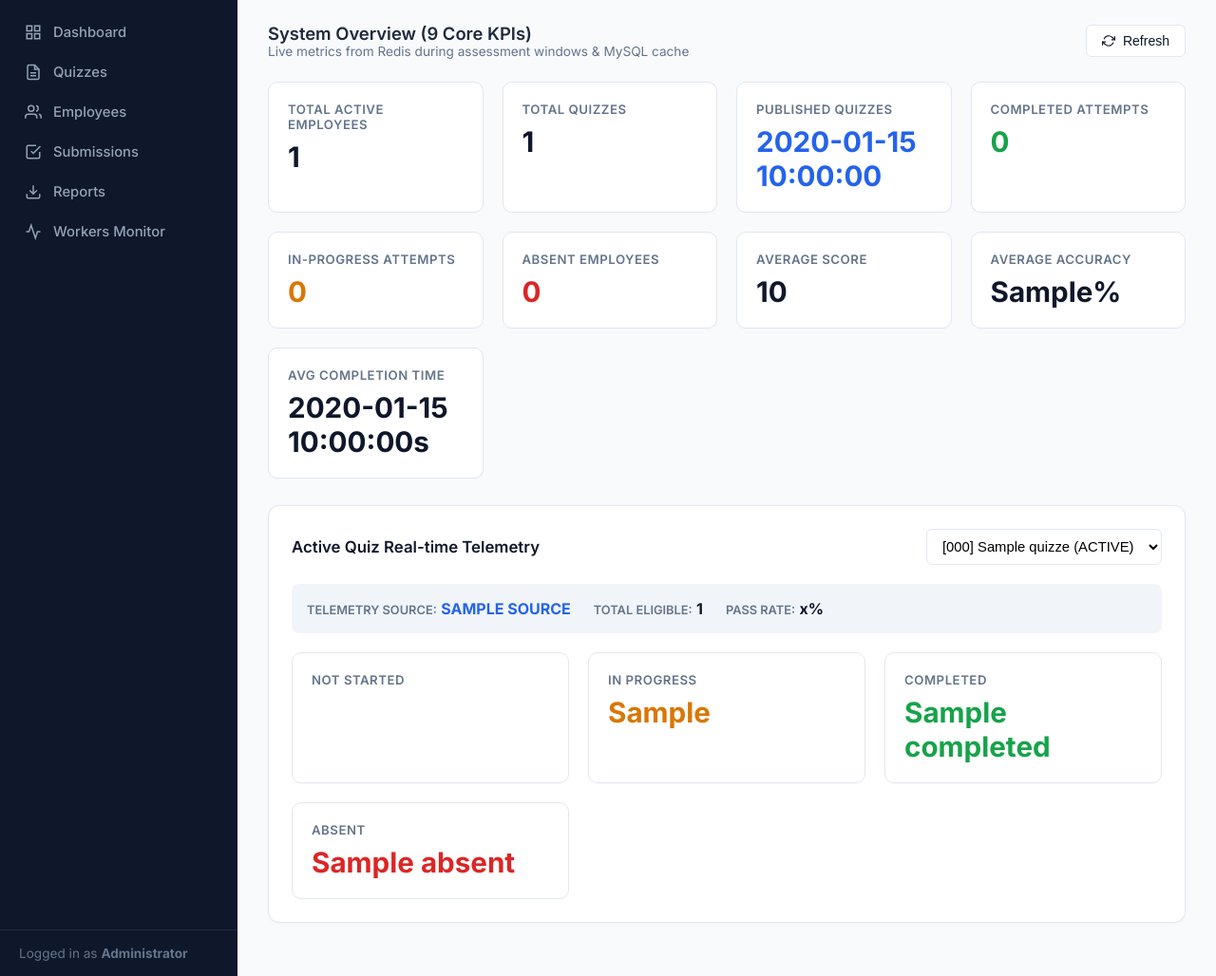
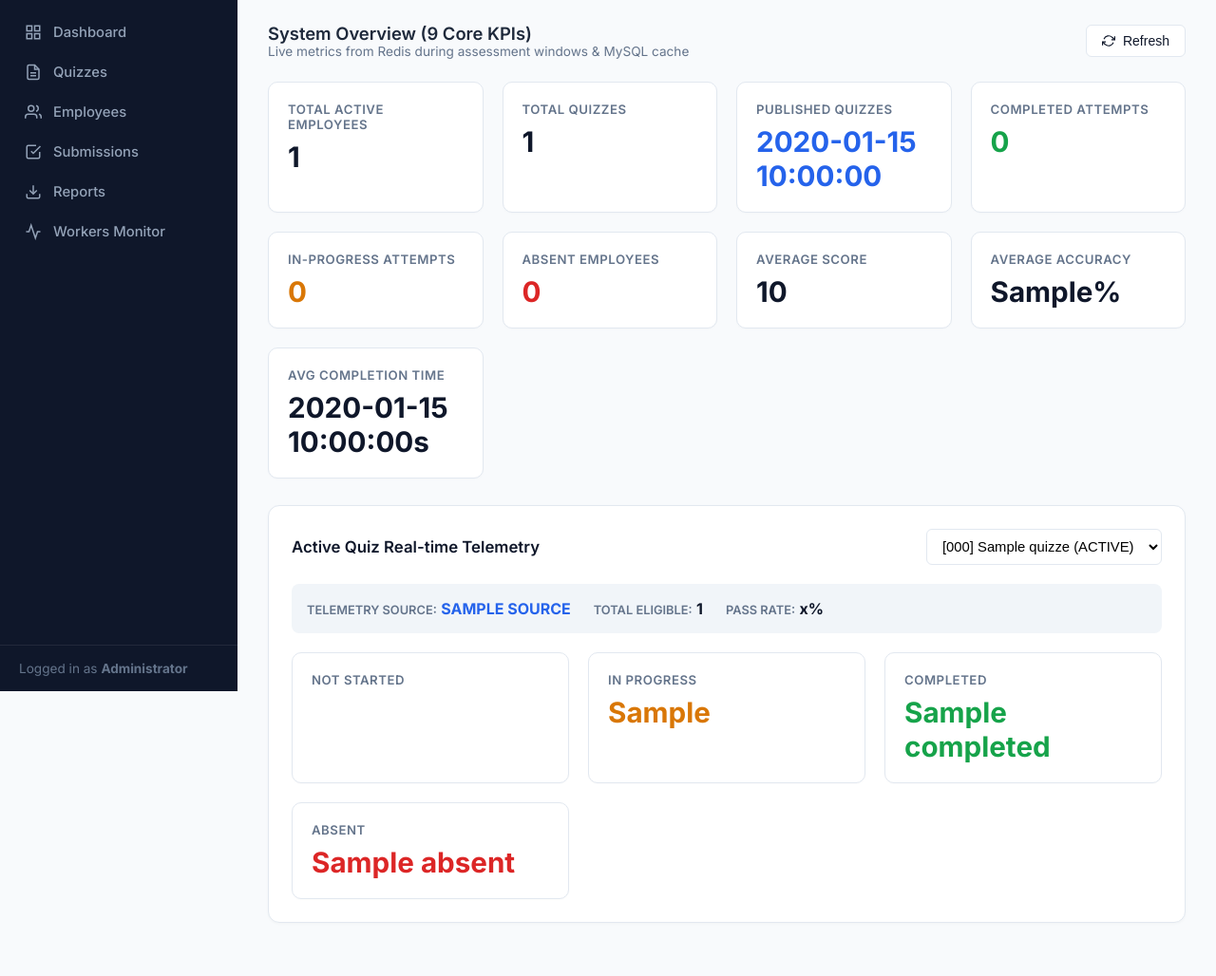
Before and after one commit to dinzin-tech/skynet-electronics-quizz, a PHP site: template app/views/admin/dashboard.html.twig in a window 1280 px wide. Shown: the part 72-1100 px from the top of the page at 95% size. Run offline with PHP 8.4, Linux system fonts and the light colour scheme; the template is opened without the code that fills it: most values are stand-ins (such as "Sample title", 1, 10 or a date in 2020); some libraries are stand-ins or nearby versions.

Commit message:
feat: add admin layout template with sidebar navigation and base styling

```diff
--- a/app/views/admin/layout.html.twig
+++ b/app/views/admin/layout.html.twig
@@ -34,11 +34,17 @@
         }
         .sidebar {
             width: 250px;
+            height: 100vh;
+            position: fixed;
+            top: 0;
+            left: 0;
+            bottom: 0;
             background-color: var(--sidebar-bg);
             color: #f8fafc;
             display: flex;
             flex-direction: column;
             flex-shrink: 0;
+            z-index: 100;
         }
         .sidebar-brand {
             padding: 24px 20px;
@@ -49,6 +55,7 @@
             display: flex;
             align-items: center;
             gap: 10px;
+            flex-shrink: 0;
         }
         .sidebar-nav {
             padding: 16px 12px;
@@ -56,6 +63,21 @@
             display: flex;
             flex-direction: column;
             gap: 4px;
+            overflow-y: auto;
+            overflow-x: hidden;
+        }
+        .sidebar-nav::-webkit-scrollbar {
+            width: 5px;
+        }
+        .sidebar-nav::-webkit-scrollbar-track {
+            background: transparent;
+        }
+        .sidebar-nav::-webkit-scrollbar-thumb {
+            background: rgba(255, 255, 255, 0.15);
+            border-radius: 4px;
+        }
+        .sidebar-nav::-webkit-scrollbar-thumb:hover {
+            background: rgba(255, 255, 255, 0.3);
         }
         .nav-item {
             display: flex;
@@ -82,12 +104,15 @@
             border-top: 1px solid rgba(255, 255, 255, 0.08);
             font-size: 0.85rem;
             color: #64748b;
+            flex-shrink: 0;
         }
         .content-wrap {
             flex: 1;
+            margin-left: 250px;
             display: flex;
             flex-direction: column;
             overflow-x: hidden;
+            min-width: 0;
         }
         .topbar {
             height: 64px;
```
